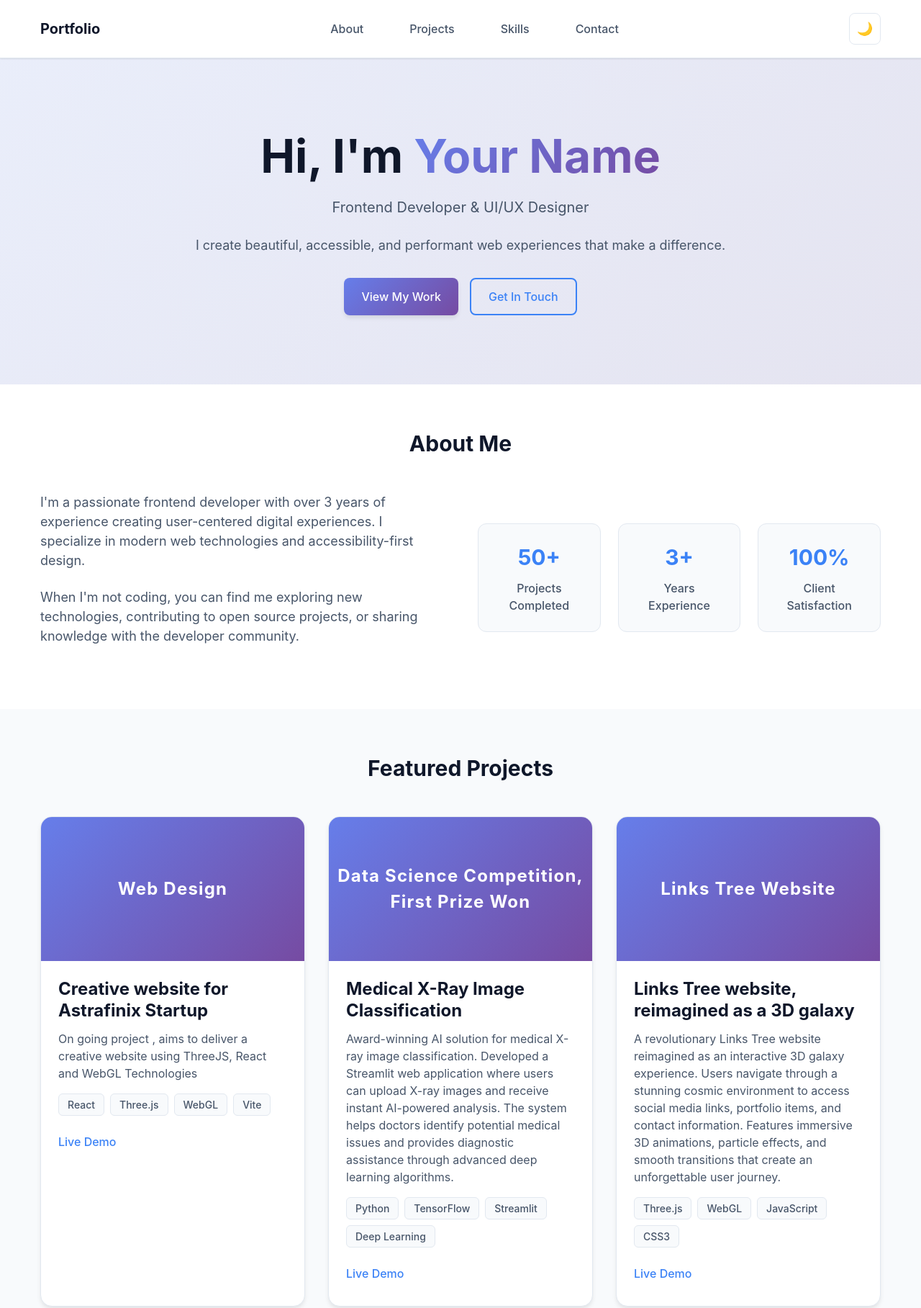
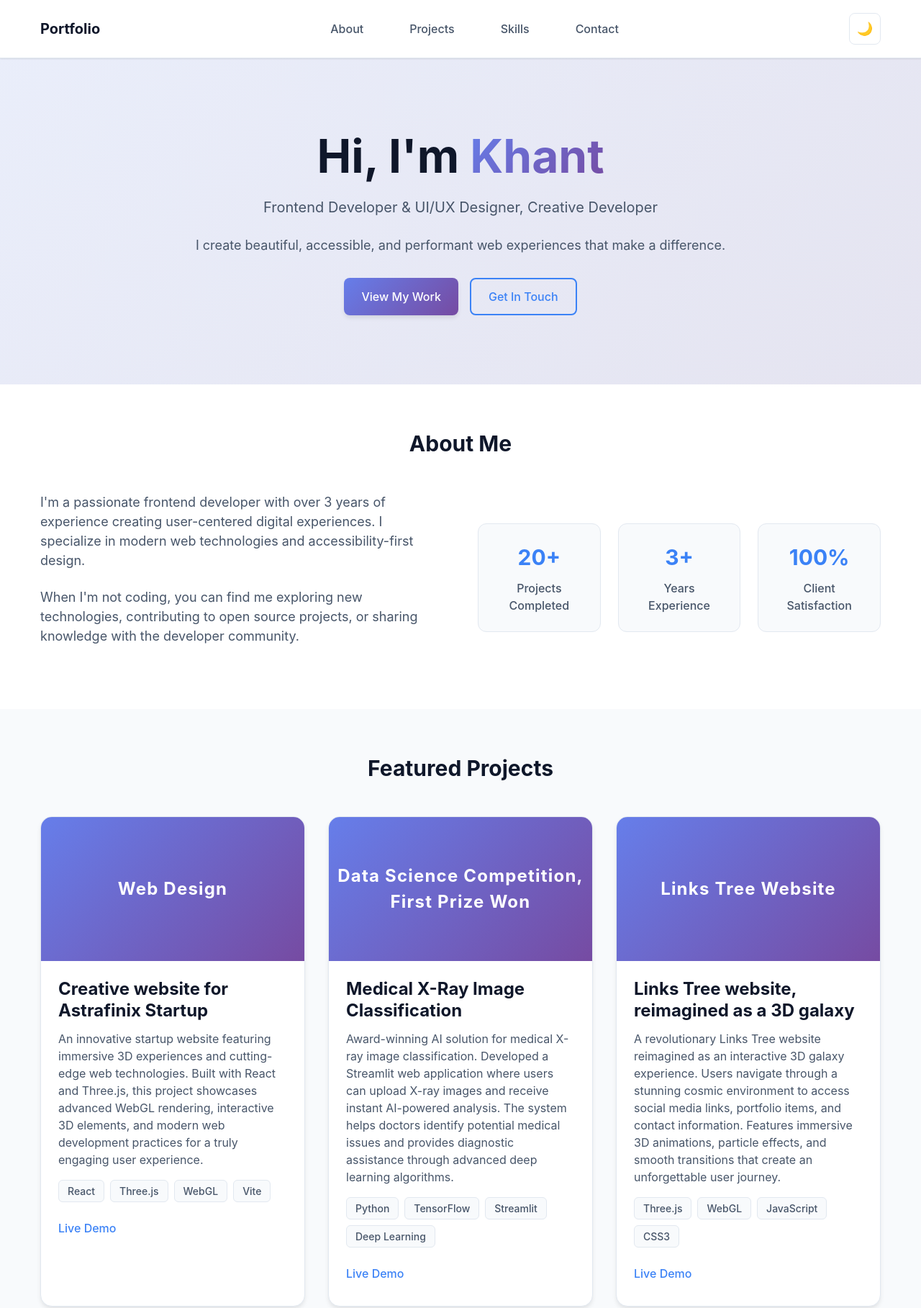
Before and after one commit to jadstrike/BCS-Intern-Project, a plain HTML site: page index.html in a window 1280 px wide. Shown: the top 1817 px of the page at 72% size. Drawn offline with Linux system fonts and the light colour scheme.

Commit message:
prepare readme

```diff
--- a/index.html
+++ b/index.html
@@ -55,9 +55,11 @@
         <div class="container">
           <div class="hero-content">
             <h1 class="hero-title">
-              Hi, I'm <span class="highlight">Your Name</span>
+              Hi, I'm <span class="highlight">Khant</span>
             </h1>
-            <p class="hero-subtitle">Frontend Developer & UI/UX Designer</p>
+            <p class="hero-subtitle">
+              Frontend Developer & UI/UX Designer, Creative Developer
+            </p>
             <p class="hero-description">
               I create beautiful, accessible, and performant web experiences
               that make a difference.
@@ -90,7 +92,7 @@
             </div>
             <div class="about-stats">
               <div class="stat">
-                <span class="stat-number">50+</span>
+                <span class="stat-number">20+</span>
                 <span class="stat-label">Projects Completed</span>
               </div>
               <div class="stat">
@@ -122,8 +124,11 @@
                   Creative website for Astrafinix Startup
                 </h3>
                 <p class="project-description">
-                  On going project , aims to deliver a creative website using
-                  ThreeJS, React and WebGL Technologies
+                  An innovative startup website featuring immersive 3D
+                  experiences and cutting-edge web technologies. Built with
+                  React and Three.js, this project showcases advanced WebGL
+                  rendering, interactive 3D elements, and modern web development
+                  practices for a truly engaging user experience.
                 </p>
                 <div class="project-tech">
                   <span class="tech-tag">React</span>
--- a/styles.css
+++ b/styles.css
@@ -482,6 +482,7 @@ section {
   display: inline-block;
   font-weight: var(--font-weight-bold);
   position: relative;
+  transition: all 0.3s ease;
 }
 
 /* Fallback for browsers that don't support background-clip: text */
```
Also changed, not shown: 23 other files.
